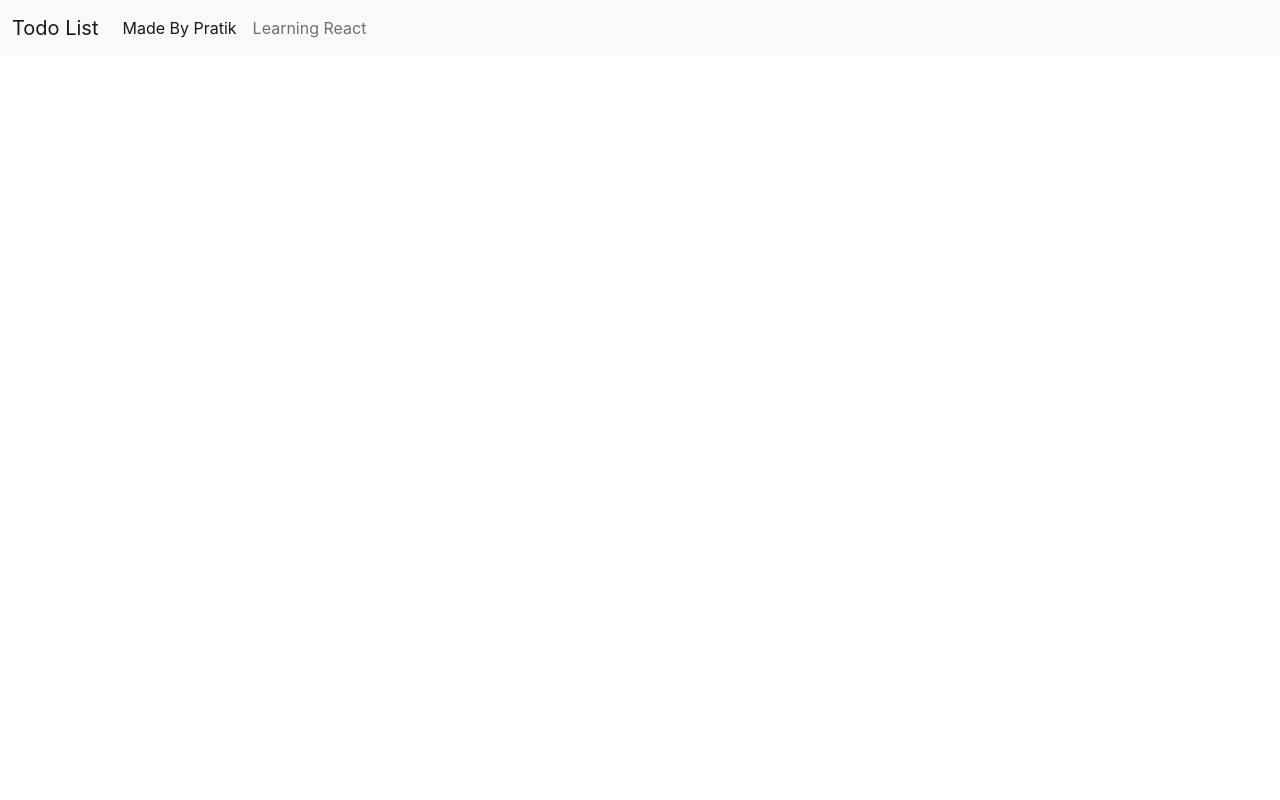
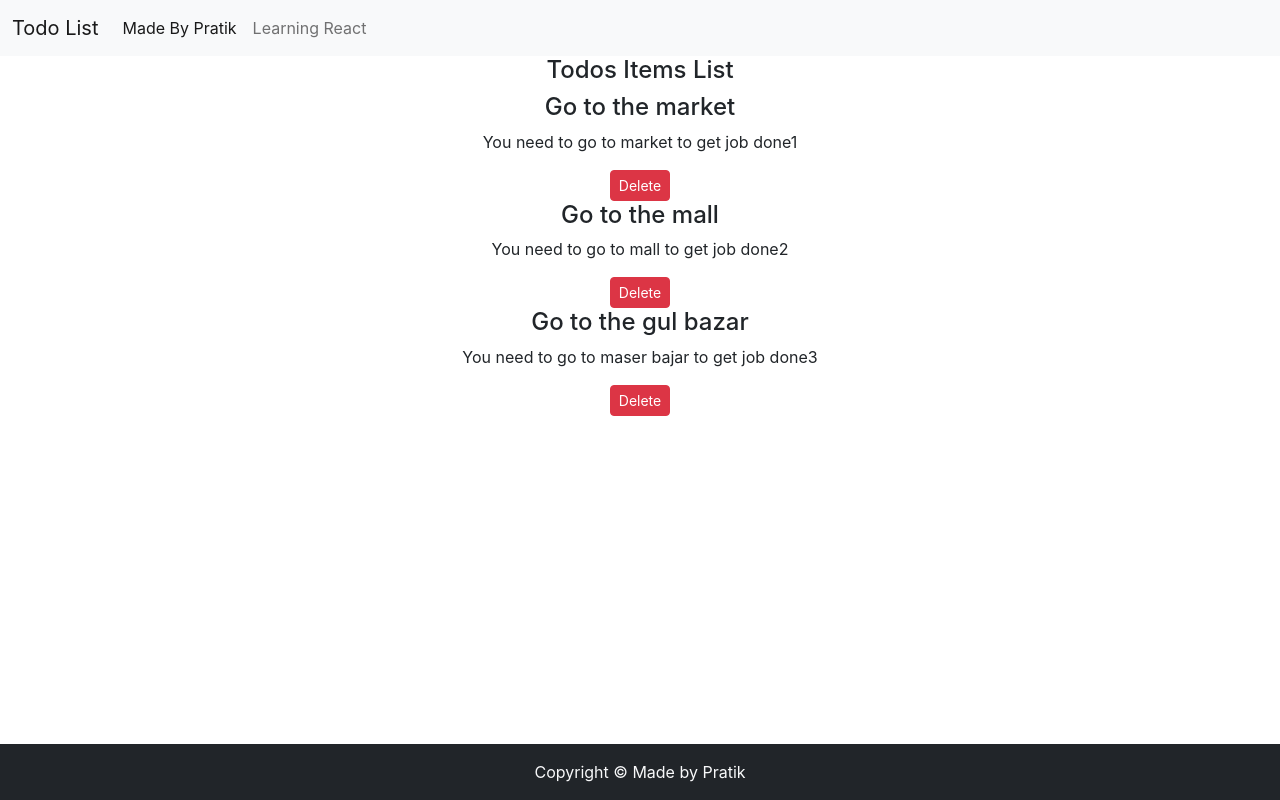
Before and after one commit to pratik2050/Learning-React, a React (Create React App) app: page / in a window 1280 px wide. Built offline with nearby package versions, Linux system fonts and the light colour scheme.

Commit message:
upto deleting module

```diff
--- a/src/App.js
+++ b/src/App.js
@@ -1,11 +1,41 @@
 import './App.css';
 import Header from './components/Header';
-
+import TodoItem from './components/TodoItem';
+import Footer from './components/Footer';
+import Todos from './components/Todos';
+import React, { useState } from 'react';
 
 function App() {
+
+  const onDelete = (todo) => {
+    setTodos(todos.filter((e) => {    //update each time we press delete
+      return e !== todo;
+    }))
+  }
+
+  const [todos, setTodos] = useState([
+    {
+      sno: 1,
+      title: 'Go to the market',
+      desc: 'You need to go to market to get job done1'
+    },
+    {
+      sno: 2,
+      title: 'Go to the mall',
+      desc: 'You need to go to mall to get job done2'
+    },
+    {
+      sno: 3,
+      title: 'Go to the gul bazar',
+      desc: 'You need to go to maser bajar to get job done3'
+    }
+  ])
+
   return (
     <div className="App">
-      <Header/>
+      <Header title = "Todo List"/>
+      <Todos todos = {todos} onDelete = {onDelete}/>
+      <Footer/>
     </div>
   );
 }
--- /dev/null
+++ b/src/components/Footer.js
@@ -0,0 +1,16 @@
+import React from 'react'
+
+export default function Footer() {
+
+  let myfooter = {
+    position: "absolute",
+    top: "93vh",
+    width: "100%"
+  }
+
+  return (
+    <div className='bg-dark text-light py-3' style={myfooter}>
+      Copyright &copy; Made by Pratik
+    </div>
+  )
+}
--- a/src/components/Header.js
+++ b/src/components/Header.js
@@ -1,11 +1,12 @@
 import React from "react";
+import PropTypes from 'prop-types';
 
-export default function Header() {
+export default function Header(props) {
   return (
     <nav className="navbar navbar-expand-lg bg-light">
       <div className="container-fluid">
         <a className="navbar-brand" href="#">
-          Todo List
+          {props.title}
         </a>
         <button
           className="navbar-toggler"
@@ -36,3 +37,11 @@ export default function Header() {
     </nav>
   );
 }
+
+Header.defaultProps = {
+  title : "Your title Here"
+}
+
+Header.propTypes = {
+  title : PropTypes.string
+}
--- /dev/null
+++ b/src/components/TodoItem.js
@@ -0,0 +1,11 @@
+import React from 'react'
+
+export default function TodoItem({todo, onDelete}) {
+  return (
+    <div>
+      <h4>{todo.title}</h4>
+      <p> {todo.desc}</p>
+      <button className="btn btn-sm btn-danger" onClick={() => {onDelete(todo)}}>Delete</button>
+    </div>
+  )
+}
--- /dev/null
+++ b/src/components/Todos.js
@@ -0,0 +1,17 @@
+import React from 'react'
+import TodoItem from './TodoItem';
+
+export default function Todos(props) {
+  return (
+    <div className='container'>
+      <h4 className='text-center'>Todos Items List</h4>
+
+      {
+        props.todos.length === 0 ? "No Todos to Display" :  props.todos.map((todo) => {
+          return <TodoItem todo = {todo} key = {todo.sno} onDelete = {props.onDelete}/>
+        })
+      }
+
+    </div>
+  )
+}
```
